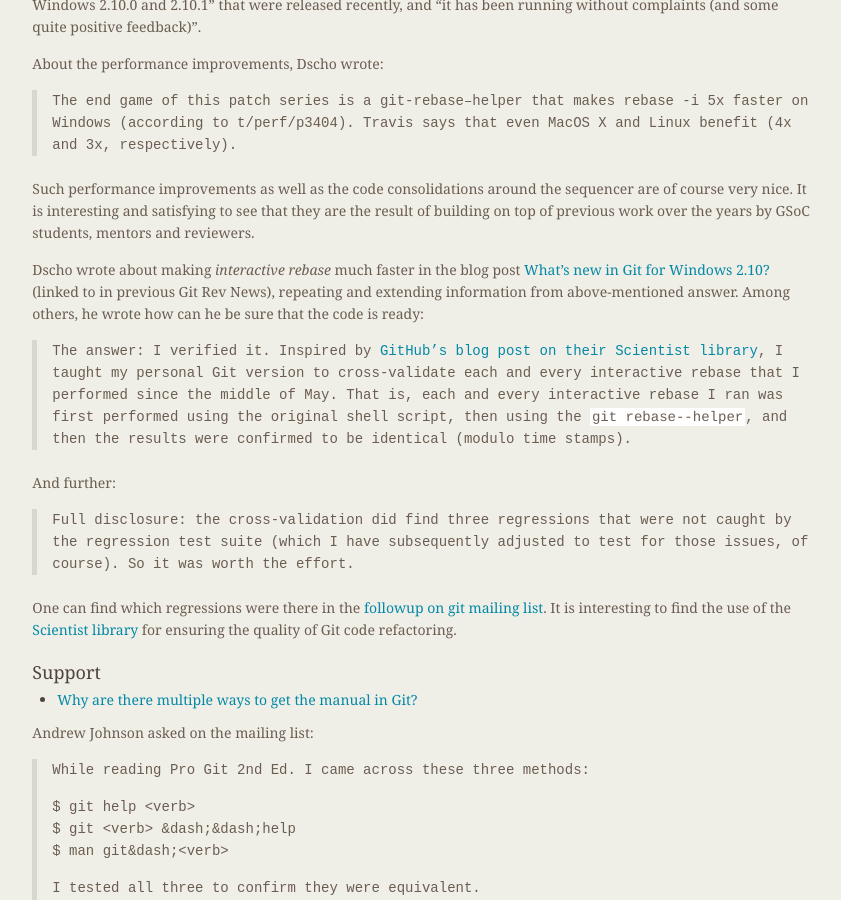
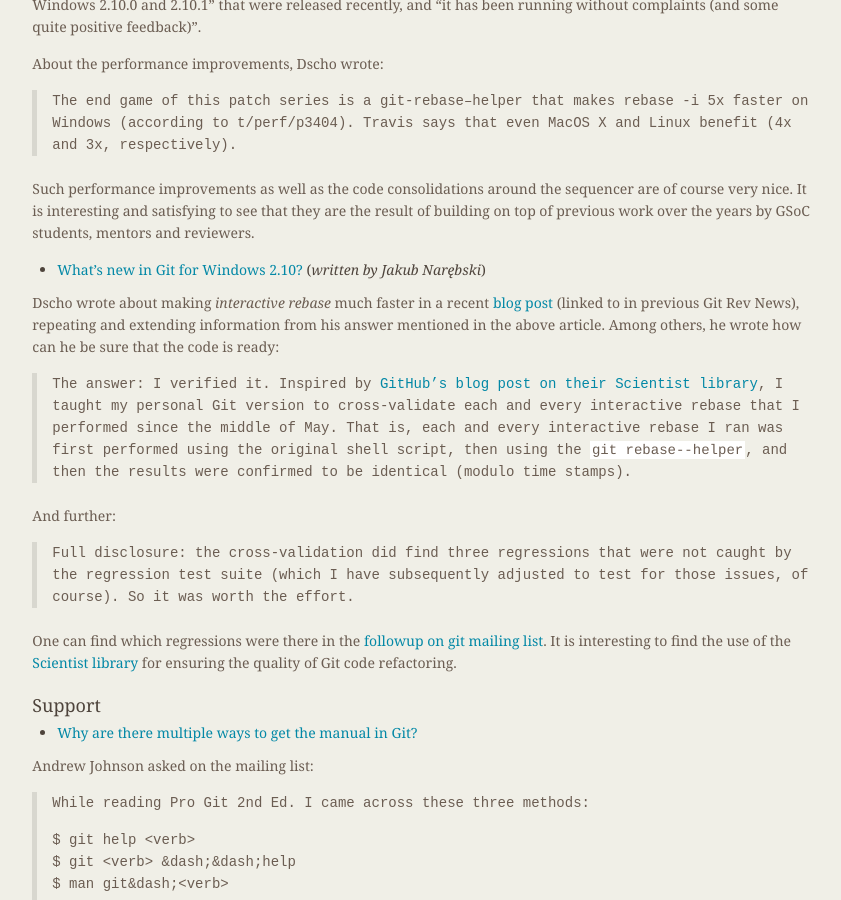
Before and after one commit to git/git.github.io, a Jekyll site: the page built from rev_news/drafts/edition-20.md, in a window 1280 px wide and 900 px high, scrolled down 2084 px. Shown: the whole window, without its empty margins (339-1180 px from the left). Built offline with Jekyll 4.4.1, drawn with Linux system fonts in a browser that asks for light colours.

Commit message:
rn-20: make an article from Jakub's additions

```diff
--- a/rev_news/drafts/edition-20.md
+++ b/rev_news/drafts/edition-20.md
@@ -164,11 +164,13 @@
 satisfying to see that they are the result of building on top of
 previous work over the years by GSoC students, mentors and reviewers.
 
-Dscho wrote about making _interactive rebase_ much faster in the
-blog post [What’s new in Git for Windows 2.10?](https://blogs.msdn.microsoft.com/visualstudioalm/2016/09/03/whats-new-in-git-for-windows-2-10/)
+* [What’s new in Git for Windows 2.10?](https://blogs.msdn.microsoft.com/visualstudioalm/2016/09/03/whats-new-in-git-for-windows-2-10/) (*written by Jakub Narębski*)
+
+Dscho wrote about making _interactive rebase_ much faster in a recent
+[blog post](https://blogs.msdn.microsoft.com/visualstudioalm/2016/09/03/whats-new-in-git-for-windows-2-10/)
 (linked to in previous Git Rev News), repeating and extending information
-from above-mentioned answer.  Among others, he wrote how can he be sure
-that the code is ready:
+from his answer mentioned in the above article. Among others, he wrote
+how can he be sure that the code is ready:
 
 > The answer: I verified it. Inspired by [GitHub’s blog post on their
 > Scientist library](http://githubengineering.com/scientist/), I taught
@@ -187,6 +189,7 @@
 One can find which regressions were there in the [followup on git mailing list](http://public-inbox.org/git/alpine.DEB.2.20.1609111010440.129229@virtualbox/).
 It is interesting to find the use of the [Scientist library](https://github.com/github/scientist)
 for ensuring the quality of Git code refactoring.
+
 
 ### Support
 
```
